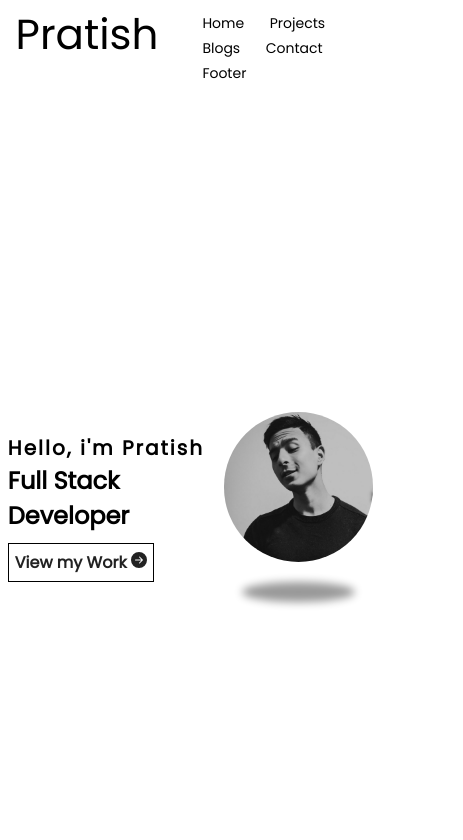
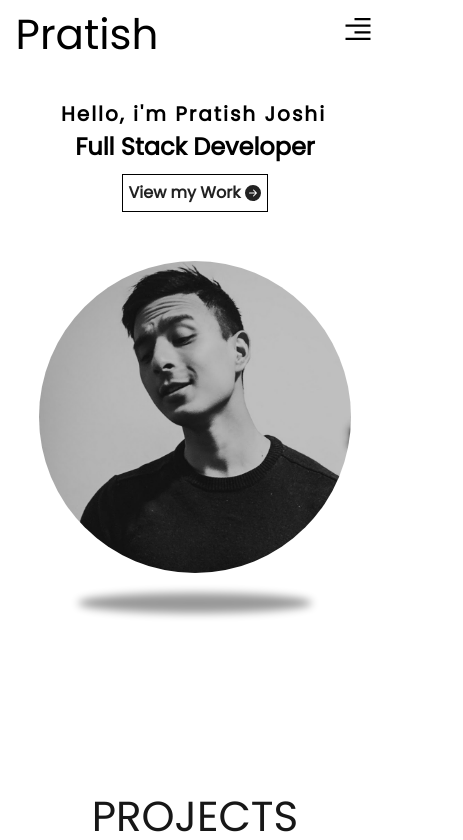
Before and after one commit to AcExPratish/react-portfolio, a React (Create React App) app: page / in a window 390 px wide. Shown: the top 840 px of the page, 463 px wide, since content can reach past the window. Built offline with nearby package versions, Linux system fonts and the light colour scheme.

Commit message:
Improvement: Responsive home

```diff
--- a/src/App.css
+++ b/src/App.css
@@ -47,13 +47,26 @@ hr {
   }
 }
 
-@media only screen and (max-width: 1024px) {
+a {
+  text-decoration: none;
+  color: black;
+  transition: ease-in 0.2s;
+}
+
+a:hover {
+  color: black;
+  font-size: 24px;
+  color: #fdb750;
+  transition: ease-in 0.2s;
+}
+
+@media only screen and (max-width: 1200px) {
   h1 {
     font-size: 30px;
   }
 }
 
-@media only screen and (max-width: 600px) {
+@media only screen and (max-width: 800px) {
   h1 {
     font-size: 20px;
   }
--- a/src/App.js
+++ b/src/App.js
@@ -9,7 +9,7 @@ function App() {
   return (
     <>
       <Home/>
-      <Navbar/>
+      {/* <Navbar/> */}
       <Project/>
       <Blog/>
     </>
--- a/src/modules/home/Home.js
+++ b/src/modules/home/Home.js
@@ -1,6 +1,7 @@
 import React from "react";
 import "./home.scss";
-import {BsFillArrowRightCircleFill} from 'react-icons/bs'
+import { BsFillArrowRightCircleFill } from 'react-icons/bs'
+import { AiOutlineAlignRight } from 'react-icons/ai'
 
 const Home = () => {
   return (
@@ -8,8 +9,8 @@ const Home = () => {
       <div className="grid-container">
         <nav>
           <span className="signature">Pratish</span>
-          <ul>
-          <li>
+          <ul id="navbar-lg">
+            <li>
               <a href="#home-section">Home</a>
             </li>
             <li>
@@ -25,12 +26,15 @@ const Home = () => {
               <a href="#footer-section">Footer</a>
             </li>
           </ul>
+          <ul id="navbar-sm">
+            <AiOutlineAlignRight />
+          </ul>
         </nav>
         <div className="grid-layout">
           <div className="left-container">
             <h1>Hello, i'm Pratish Joshi</h1>
             <h2>Full Stack Developer</h2>
-            <button class="btn" role="button">View my Work <BsFillArrowRightCircleFill/></button>
+            <button class="btn" role="button">View my Work <BsFillArrowRightCircleFill className='icon' /></button>
           </div>
           <div className="right-container">
             <img src="./assets/portfolio.jpg" alt="portfolio image" className="img" />
--- a/src/modules/home/home.scss
+++ b/src/modules/home/home.scss
@@ -5,6 +5,15 @@
     display: flex;
     justify-content: space-between;
     width: 100%;
+  }
+
+  #navbar-sm {
+    display: none;
+  }
+
+  button {
+    display: flex !important;
+    align-items: center !important;
   }
 
   .btn {
@@ -29,6 +38,10 @@
     user-select: none;
     -webkit-user-select: none;
     width: auto;
+    .icon {
+      transition: ease-in 0.5s;
+      margin-left: 5px;
+    }
   }
 
   .btn:focus-visible {
@@ -36,10 +49,14 @@
     transition: box-shadow 0.2s;
   }
 
-  .btn:active {
+  .btn:hover {
     background-color: #f7f7f7;
     border-color: #000000;
     transform: scale(0.96);
+    .icon {
+      transform: rotate(90deg);
+      transition: ease-in 0.5s;
+    }
   }
 
   .btn:disabled {
@@ -70,6 +87,7 @@
   a:hover {
     color: black;
     font-size: 24px;
+    color: #fdb750;
     transition: ease-in 0.2s;
   }
 
@@ -157,5 +175,37 @@
       font-size: 14px;
       display: inline-block;
     }
+
+    .grid-layout {
+      grid-template-columns: 100%;
+    }
+
+    .left-container {
+      align-items: center;
+      margin: 10% auto 0 auto;
+    }
+
+    .right-container {
+      margin: 10% auto 0 auto;
+      justify-content: start;
+      height: 60vh;
+    }
+  }
+
+  @media only screen and (max-width: 1024px) {
+    #navbar-lg {
+      display: none;
+    }
+
+    #navbar-sm {
+      font-size: 2rem;
+      display: block;
+      transition: ease-in-out 0.2s;
+    }
+
+    #navbar-sm:hover {
+      color: #fdb750;
+      transition: ease-in-out 0.2s;
+    }
   }
 }
--- a/src/modules/navbar/navbar.scss
+++ b/src/modules/navbar/navbar.scss
@@ -1,6 +1,6 @@
 #navbar-section {
   width: 100%;
-  height: 10vh;
+  height: 8vh;
   display: flex;
   position: sticky;
   top: 0;
```
